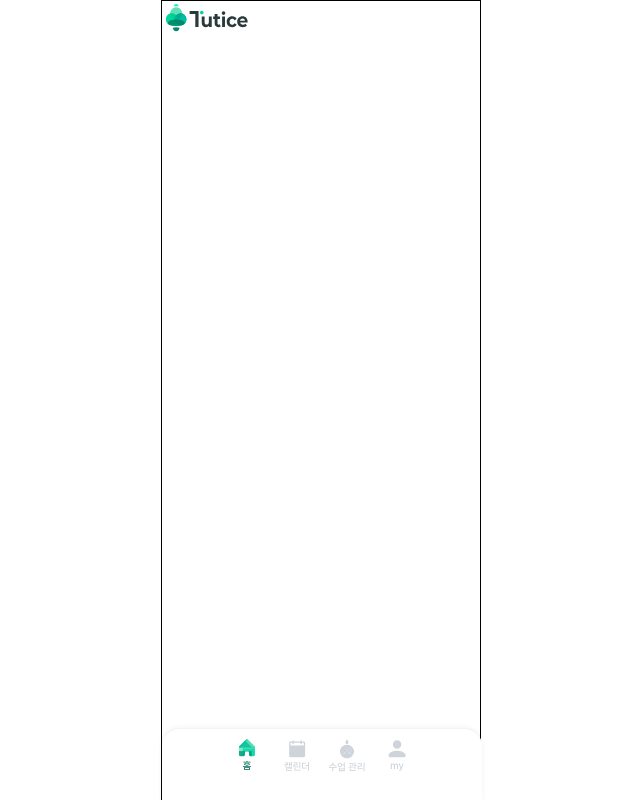
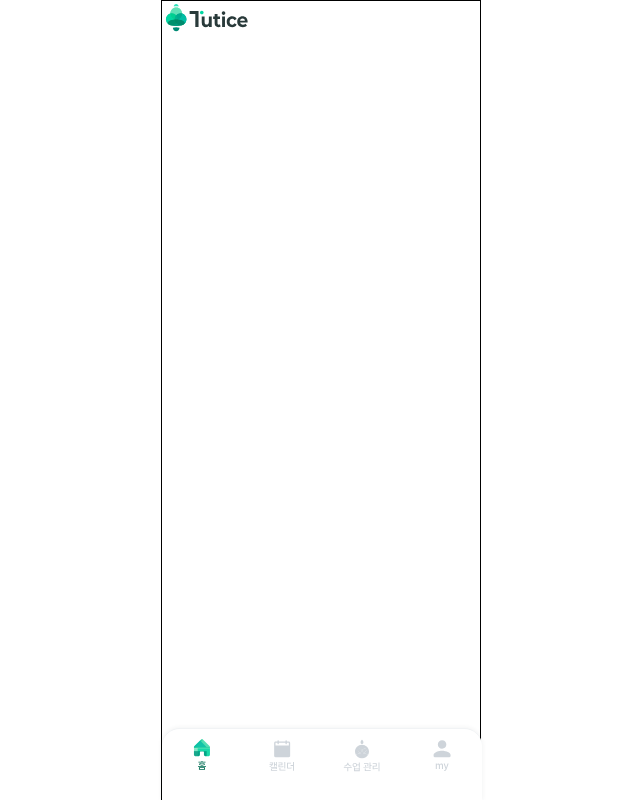
Before and after one commit to Gwasuwon-shot/Tutice_Client, a React (Vite) app: page / in a window 1280 px wide. Shown: the whole page, without its empty margins (319-959 px from the left). Built offline with nearby package versions, Linux system fonts and the light colour scheme.

Commit message:
[ design ] 푸터 스타일 조정

```diff
--- a/src/components/common/TeacherFooter.tsx
+++ b/src/components/common/TeacherFooter.tsx
@@ -40,9 +40,9 @@ export default function TeacherFooter() {
   return (
     <TeacherFooterWrapper>
       {teacherFooterList.map(({ id, category, isMoved }) => (
-        <i key={id} onClick={() => handleMoveToPage(id)}>
+        <Icon key={id} onClick={() => handleMoveToPage(id)}>
           {showTeacherFooterIcon(category, isMoved)}
-        </i>
+        </Icon>
       ))}
     </TeacherFooterWrapper>
   );
@@ -50,7 +50,7 @@ export default function TeacherFooter() {
 
 const TeacherFooterWrapper = styled.footer`
   display: flex;
-  justify-content: center;
+  justify-content: space-between;
   align-items: center;
   position: absolute;
   bottom: 0;
@@ -70,3 +70,7 @@ const TeacherFooterWrapper = styled.footer`
 
   box-shadow: 0 0 0.5rem 0 rgb(56 62 68 / 8%);
 `;
+
+const Icon = styled.i`
+  cursor: pointer;
+`;
```
